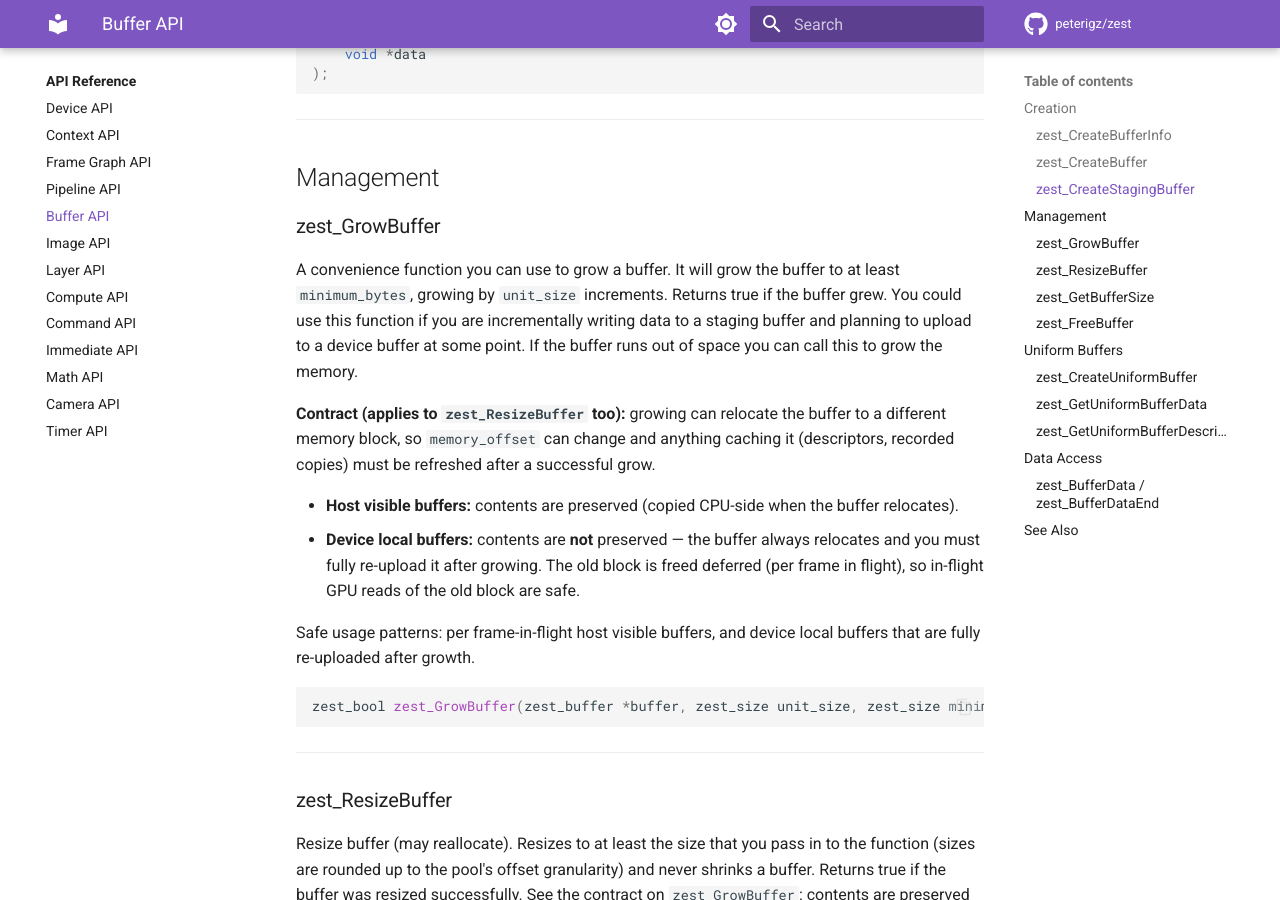
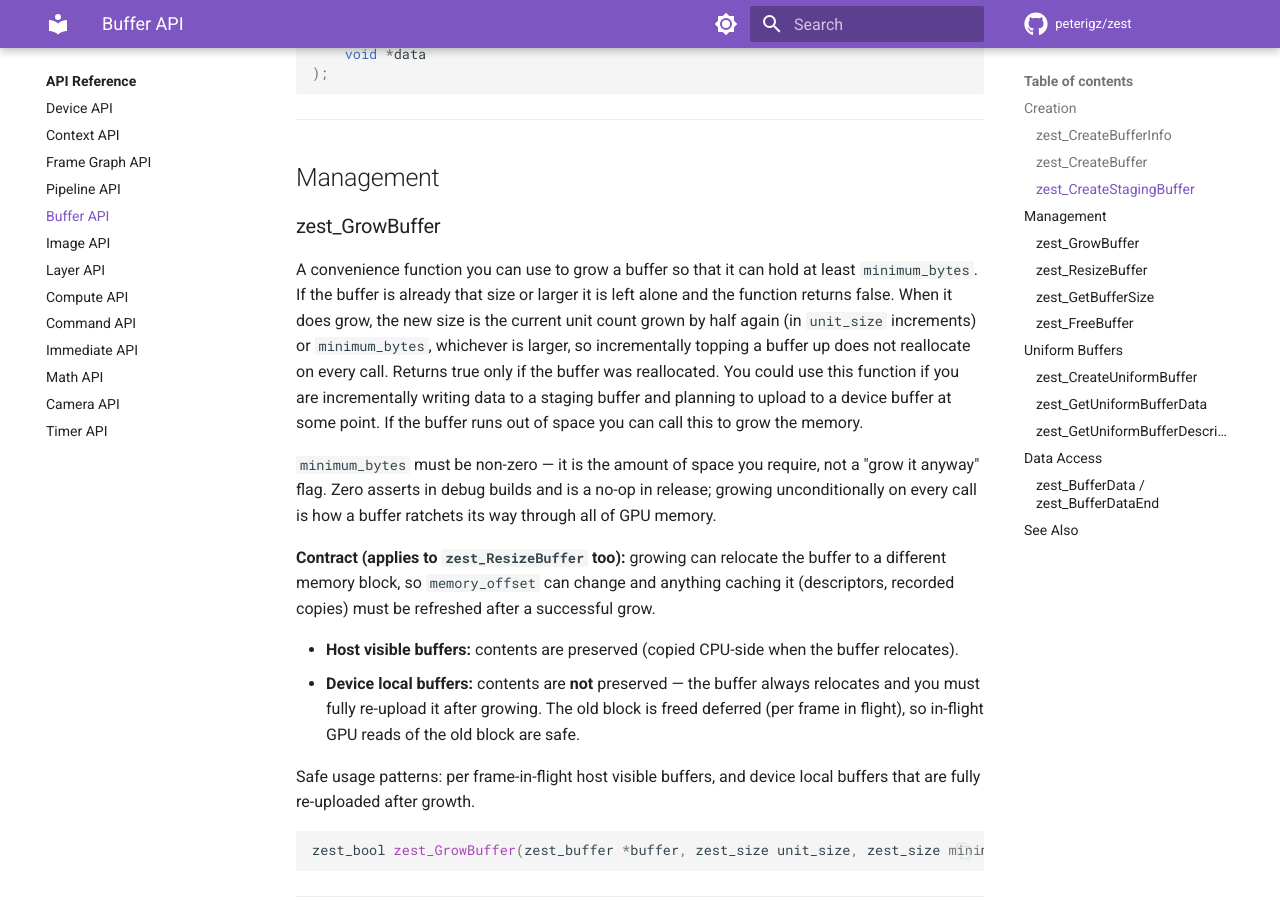
Before and after one commit to peterigz/zest, an MkDocs documentation site: the page built from docs/api-reference/buffer.md, in a window 1280 px wide and 900 px high, scrolled down 2104 px. Built offline with MkDocs 1.6.1 and Material for MkDocs 9.7.7, drawn with Linux system fonts in a browser that asks for light colours; comment, search, counter and statistics services are not loaded.

Commit message:
Split the growbuffer function so it's an internal function and separate api function
The internal one can grow by default as the checks will be done before the function is called. The API function now asserts on minimal bytes = 0

```diff
--- a/docs/api-reference/buffer.md
+++ b/docs/api-reference/buffer.md
@@ -85,8 +85,10 @@ zest_buffer zest_CreateStagingBuffer(
 
 ### zest_GrowBuffer
 
-A convenience function you can use to grow a buffer. It will grow the buffer to at least `minimum_bytes`, growing by `unit_size` increments. Returns true if the buffer grew.
+A convenience function you can use to grow a buffer so that it can hold at least `minimum_bytes`. If the buffer is already that size or larger it is left alone and the function returns false. When it does grow, the new size is the current unit count grown by half again (in `unit_size` increments) or `minimum_bytes`, whichever is larger, so incrementally topping a buffer up does not reallocate on every call. Returns true only if the buffer was reallocated.
 You could use this function if you are incrementally writing data to a staging buffer and planning to upload to a device buffer at some point. If the buffer runs out of space you can call this to grow the memory.
+
+`minimum_bytes` must be non-zero — it is the amount of space you require, not a "grow it anyway" flag. Zero asserts in debug builds and is a no-op in release; growing unconditionally on every call is how a buffer ratchets its way through all of GPU memory.
 
 **Contract (applies to `zest_ResizeBuffer` too):** growing can relocate the buffer to a different memory block, so `memory_offset` can change and anything caching it (descriptors, recorded copies) must be refreshed after a successful grow.
 
```
Also changed, not shown: docs/concepts/buffers.md (+1 -1 lines), 2 other files.
